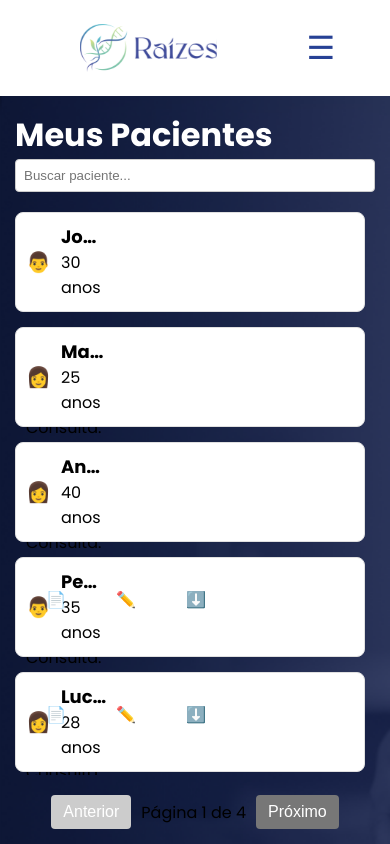
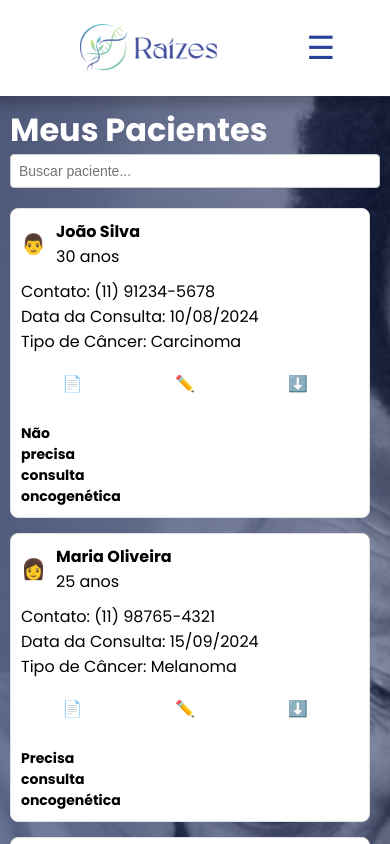
Before and after one commit to ielison/raizesfront, a React (Vite) app: page /pacientes in a window 390 px wide. Shown: the top 844 px of the page. Built offline with nearby package versions, Linux system fonts and the light colour scheme.

Commit message:
Add files via upload

```diff
--- a/src/components/HomeTopbar/HomeTopbar.css
+++ b/src/components/HomeTopbar/HomeTopbar.css
@@ -7,8 +7,7 @@
   display: flex;
   justify-content: space-between;
   align-items: center;
-  font: var(--font);
-  box-shadow: 0px 5px 10px 4px rgba(0, 0, 0, 0.2);
+  z-index: 1; /* Lower z-index than the bar */
 }
 
 .header-home__topbar .logo {
--- a/src/components/Links/Links.css
+++ b/src/components/Links/Links.css
@@ -16,6 +16,8 @@ body {
   background-repeat: no-repeat;
   background-attachment: fixed; /* Keeps background fixed while scrolling */
   min-height: calc(100vh - 96px); /* Adjust for header/footer height */
+  position: relative; /* Ensure the stacking context is set */
+  z-index: 1; /* Lower z-index than the bar */
 }
 
 /* Search Input Styles */
--- a/src/components/Topbar/Topbar.css
+++ b/src/components/Topbar/Topbar.css
@@ -10,6 +10,10 @@
   font: var(--font);
   box-shadow: 0px 5px 10px 4px rgba(0, 0, 0, 0.2);
   gap: 70px;
+  position: relative;
+  /* Ensure the stacking context is set */
+  z-index: 14;
+  /* Lower z-index than the bar */
 }
 
 .topbar__logo {
--- a/src/index.css
+++ b/src/index.css
@@ -17,7 +17,7 @@
 }
 
 body {
-  background-color: var(--primary-900);
+
   font-family: var(--font) !important;
   font-style: normal;
 }
--- a/src/pages/meuspacientes/MeusPacientes.css
+++ b/src/pages/meuspacientes/MeusPacientes.css
@@ -1,20 +1,20 @@
 .meus-pacientes {
-  padding: 20px;
+  padding: 15px;
   background-image: url('../../assets/background.png');
   background-size: cover;
   background-repeat: no-repeat;
   background-attachment: fixed;
-  /* Manter a imagem de fundo fixa */
   height: calc(100vh - 96px);
   display: flex;
   flex-direction: column;
-  /* Empilhar elementos verticalmente */
 }
 
+/* Ajuste da cor do título */
 .h1-pacientes {
   color: white;
 }
 
+/* Caixinha de pesquisa mais acessível */
 .search-box {
   width: 100%;
   padding: 10px;
@@ -27,15 +27,12 @@
   display: flex;
   flex-direction: column;
   gap: 15px;
-  /* Espaço entre os cartões */
   overflow-y: auto;
-  /* Permitir rolagem vertical */
   height: calc(100% - 60px);
-  /* Ajustar altura para rolagem */
   padding-right: 10px;
-  /* Adicionar padding para evitar que o texto grude na borda */
 }
 
+/* Cartão do paciente */
 .paciente-card {
   border: 1px solid #e0e0e0;
   border-radius: 8px;
@@ -43,50 +40,41 @@
   display: flex;
   flex-direction: row;
   justify-content: space-between;
-  /* Alinhar elementos com espaço entre eles */
   gap: 20px;
-  /* Ajustar espaço entre os elementos */
   background-color: #ffffff;
-  /* Fundo branco */
   height: 100px;
-  /* Altura fixa para cada cartão */
 }
 
+/* Informações do paciente */
 .paciente-info {
   display: flex;
   align-items: center;
   justify-content: flex-start;
-  /* Alinhar itens ao início */
   width: 20%;
-  /* Largura fixa para informações do paciente */
 }
 
+/* Ícone do paciente */
 .paciente-icon {
   font-size: 24px;
-  /* Tamanho do ícone */
   margin-right: 10px;
-  /* Espaço entre o ícone e o nome */
 }
 
+/* Detalhes do paciente */
 .paciente-details {
   display: flex;
   flex-direction: column;
-  /* Empilhar nome e idade verticalmente */
   width: 70%;
-  /* Largura fixa para detalhes do paciente */
 }
 
+/* Nome do paciente com reticências para texto longo */
 .paciente-nome {
   font-weight: bold;
-  /* Destacar o nome */
   overflow: hidden;
-  /* Ocultar texto que excede o limite */
   text-overflow: ellipsis;
-  /* Adicionar reticências para texto longo */
   white-space: nowrap;
-  /* Impedir quebras de linha */
 }
 
+/* Divider entre os dados */
 .divider {
   height: 40px;
   background-color: #474747;
@@ -94,22 +82,21 @@
   width: 2px;
 }
 
+/* Contato do paciente */
 .paciente-contato {
   display: flex;
   flex-direction: column;
-  /* Empilhar detalhes de contato verticalmente */
   width: 35%;
-  /* Largura fixa para contato */
 }
 
+/* Texto em destaque */
 .consulta-oncogenetica {
   font-weight: bold;
-  /* Destacar o texto de consulta oncogenética */
   margin-top: 10px;
-  /* Espaço acima deste texto */
   width: 20%;
 }
 
+/* Paginação */
 .pagination {
   display: flex;
   justify-content: center;
@@ -136,86 +123,79 @@
   font-size: 16px;
 }
 
+/* Botões de relatório */
 .report-buttons {
-
   width: 20%;
   display: flex;
   flex-direction: row;
-  /* Empilhar os ícones verticalmente */
 }
 
 .report-buttons button {
   background: none;
-  /* Remover fundo do botão */
   border: none;
-  /* Remover borda */
   cursor: pointer;
-  /* Mostrar cursor de ponteiro ao passar o mouse */
   display: flex;
-  /* Usar flexbox para centralizar os ícones */
   align-items: center;
-  /* Centralizar ícones verticalmente */
 }
 
 .report-buttons button:hover {
-  /* Efeito ao passar o mouse, se desejado */
   transform: scale(1.05);
-  /* Aumentar levemente o ícone */
 }
 
 .report-buttons button:hover::after {
   opacity: 1;
-  /* Mostrar tooltip ao passar o mouse */
   visibility: visible;
-  /* Tornar o tooltip visível */
 }
 
-/* Estilos para tablet */
+/* Responsividade - Tablets (até 1024px) */
 @media (max-width: 1024px) {
   .paciente-card {
     flex-direction: column;
-    /* Empilhar o conteúdo verticalmente no tablet */
     align-items: flex-start;
-    /* Alinhar itens ao início */
+    height: auto; /* Para acomodar mais conteúdo */
+  }
+
+  .paciente-info, .paciente-details, .paciente-contato {
+    width: 100%; /* Fazer com que ocupem toda a largura */
   }
 
   .divider {
-    margin: 5px 0;
-    /* Reduzir espaço ao redor dos divisores no tablet */
+    display: none; /* Remover a linha divisória em tablets */
   }
 }
 
-/* Estilos para mobile */
+/* Responsividade - Mobile (até 768px) */
 @media (max-width: 768px) {
   .meus-pacientes {
-    padding: 15px;
-    /* Reduzir padding no mobile */
+    padding: 10px;
+    height: auto;
   }
 
   .search-box {
     padding: 8px;
-    /* Ajustar padding para a caixa de pesquisa */
+    font-size: 14px; /* Texto menor para dispositivos móveis */
   }
 
   .paciente-card {
     padding: 10px;
-    /* Reduzir padding nos cartões para mobile */
-    gap: 15px;
-    /* Reduzir espaço entre itens no cartão */
+    gap: 10px;
+    height: auto; /* Ajustar a altura automática */
   }
 
   .paciente-icon {
     font-size: 20px;
-    /* Ícone um pouco menor no mobile */
   }
 
   .paciente-nome {
-    font-size: 18px;
-    /* Ajustar tamanho da fonte para o nome */
+    font-size: 16px; /* Ajustar o tamanho da fonte */
   }
 
   .consulta-oncogenetica {
     font-size: 14px;
-    /* Fonte menor para o texto de consulta */
+  }
+
+  .report-buttons {
+    width: 100%;
+    justify-content: space-around; /* Espaçar os botões no mobile */
   }
 }
--- a/src/pages/meuspacientes/MeusPacientes.jsx
+++ b/src/pages/meuspacientes/MeusPacientes.jsx
@@ -6,7 +6,7 @@ import Tooltip from "../../components/Tooltip/Tooltip.jsx";
 export default function MeusPacientes() {
   const [searchTerm, setSearchTerm] = useState("");
   const [currentPage, setCurrentPage] = useState(1);
-  const pacientesPerPage = 15;
+  const pacientesPerPage = 10;
 
   // Filtrar pacientes com base no termo de busca
   const filteredPacientes = pacientesData.filter((paciente) =>
--- a/src/pages/sobre/Sobre.css
+++ b/src/pages/sobre/Sobre.css
@@ -1,6 +1,6 @@
 .sobre-container {
   padding: 80px;
-  background: linear-gradient(90deg, #0E1736 -0.01%, #4FBCCD 73.49%, #87D1DD 99.99%);
+
   width: 100%;
 }
 
@@ -15,8 +15,10 @@
   gap: 64px;
 }
 
-.h2-sobre, .p-sobre, .li-sobre {
-  color: white;
+.h2-sobre,
+.p-sobre,
+.li-sobre {
+  color: var(--primary-700);
 }
 
 .section1-text {
@@ -48,55 +50,84 @@
   color: var(--primary-500);
 }
 
+.sobre-bar {
+  margin: 70px auto;
+  background: linear-gradient(90deg, #0E1736 -0.01%, #4FBCCD 73.49%, #87D1DD 99.99%);
+  height: 7px;
+  width: 40%;
+}
+
 /* Responsive Styles */
-@media (max-width: 1024px) { /* Tablets */
+@media (max-width: 1024px) {
+
+  /* Tablets */
   .sobre-container {
-    padding: 60px 20px; /* Reduced padding */
+    padding: 60px 20px;
+    /* Reduced padding */
   }
 
   .logo-sobre {
-    width: 250px; /* Adjusted logo size */
-    margin-right: 20px; /* Reduced margin */
+    width: 250px;
+    /* Adjusted logo size */
+    margin-right: 20px;
+    /* Reduced margin */
   }
 
   .sobre-section1 {
-    flex-direction: column; /* Stack items vertically */
-    align-items: center; /* Center align */
+    flex-direction: column;
+    /* Stack items vertically */
+    align-items: center;
+    /* Center align */
   }
 
   .sobre-section2 {
-    grid-template-columns: 1fr 1fr; /* Two columns */
-    gap: 40px; /* Reduced gap */
+    grid-template-columns: 1fr 1fr;
+    /* Two columns */
+    gap: 40px;
+    /* Reduced gap */
   }
 
   .register-button {
-    font-size: 16px; /* Slightly larger font size */
+    font-size: 16px;
+    /* Slightly larger font size */
   }
 }
 
-@media (max-width: 768px) { /* Mobile devices */
+@media (max-width: 768px) {
+
+  /* Mobile devices */
   .sobre-container {
-    padding: 40px 40px; /* Further reduced padding */
+    padding: 40px 40px;
+    /* Further reduced padding */
   }
 
   .logo-sobre {
-    width: 200px; /* Adjusted logo size for mobile */
-    margin-right: 0; /* Removed margin */
-    margin-bottom: 20px; /* Add space below logo */
+    width: 200px;
+    /* Adjusted logo size for mobile */
+    margin-right: 0;
+    /* Removed margin */
+    margin-bottom: 20px;
+    /* Add space below logo */
   }
 
   .sobre-section1 {
-    flex-direction: column; /* Stack items vertically */
-    align-items: center; /* Center align */
-    gap: 32px; /* Reduced gap */
+    flex-direction: column;
+    /* Stack items vertically */
+    align-items: center;
+    /* Center align */
+    gap: 32px;
+    /* Reduced gap */
   }
 
   .sobre-section2 {
-    grid-template-columns: 1fr; /* Single column */
-    gap: 20px; /* Reduced gap */
+    grid-template-columns: 1fr;
+    /* Single column */
+    gap: 20px;
+    /* Reduced gap */
   }
 
   .register-button {
-    font-size: 14px; /* Smaller font size for mobile */
+    font-size: 14px;
+    /* Smaller font size for mobile */
   }
 }
--- a/src/pages/sobre/Sobre.jsx
+++ b/src/pages/sobre/Sobre.jsx
@@ -38,6 +38,7 @@ export default function Sobre() {
             </div>
           </section>
 
+          <div className="sobre-bar"></div>
           <section className="sobre-section2">
             <div className="section2-missao">
               <h2 className="h2-sobre">Nossa Missão</h2>
@@ -89,6 +90,8 @@ export default function Sobre() {
             </div>
           </section>
 
+          <div className="sobre-bar"></div>
+
           <section className="sobre-section3">
             <h2 className="h2-sobre">Agradecimentos</h2>
             <p className="p-sobre">
```
